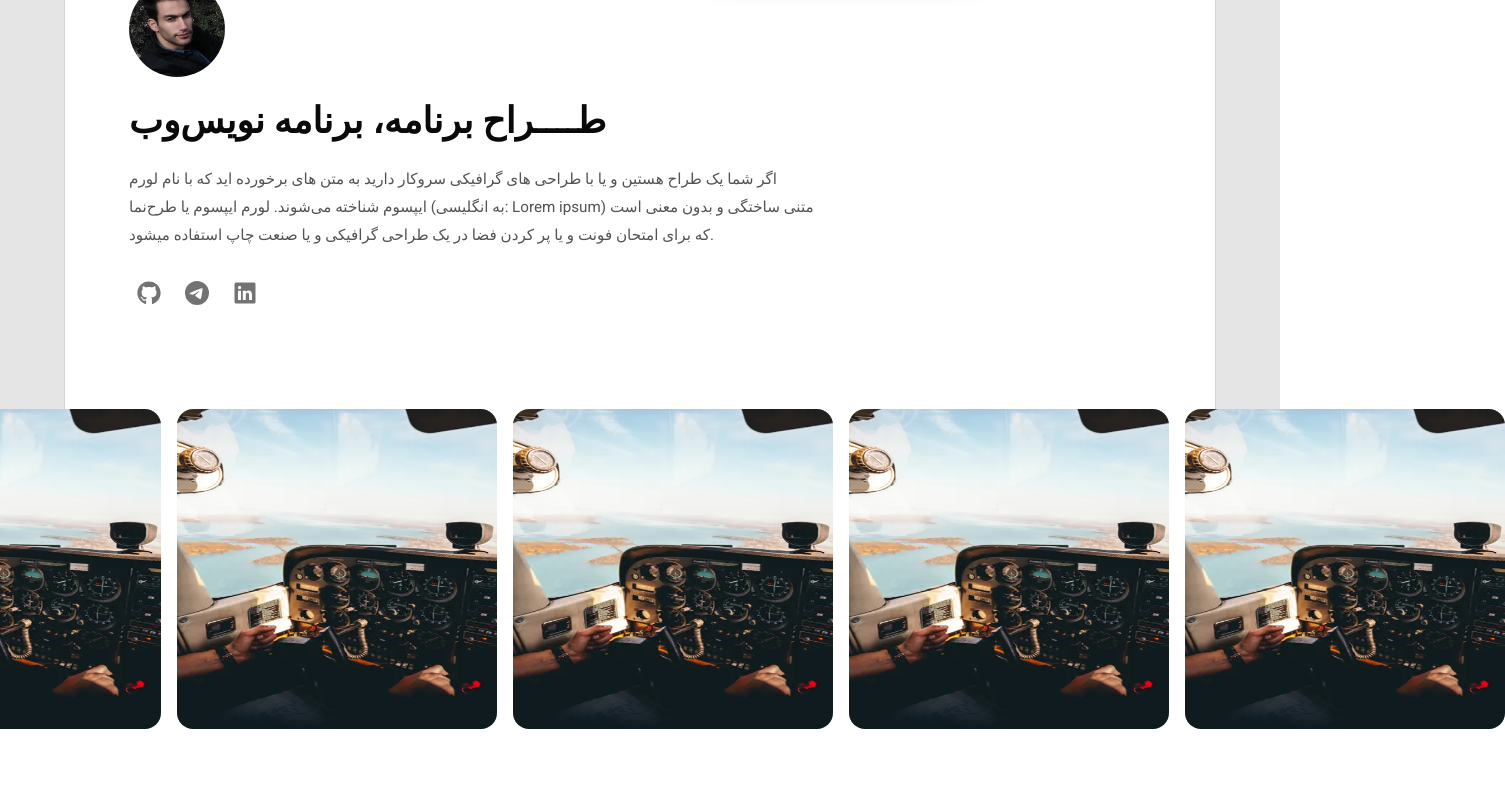
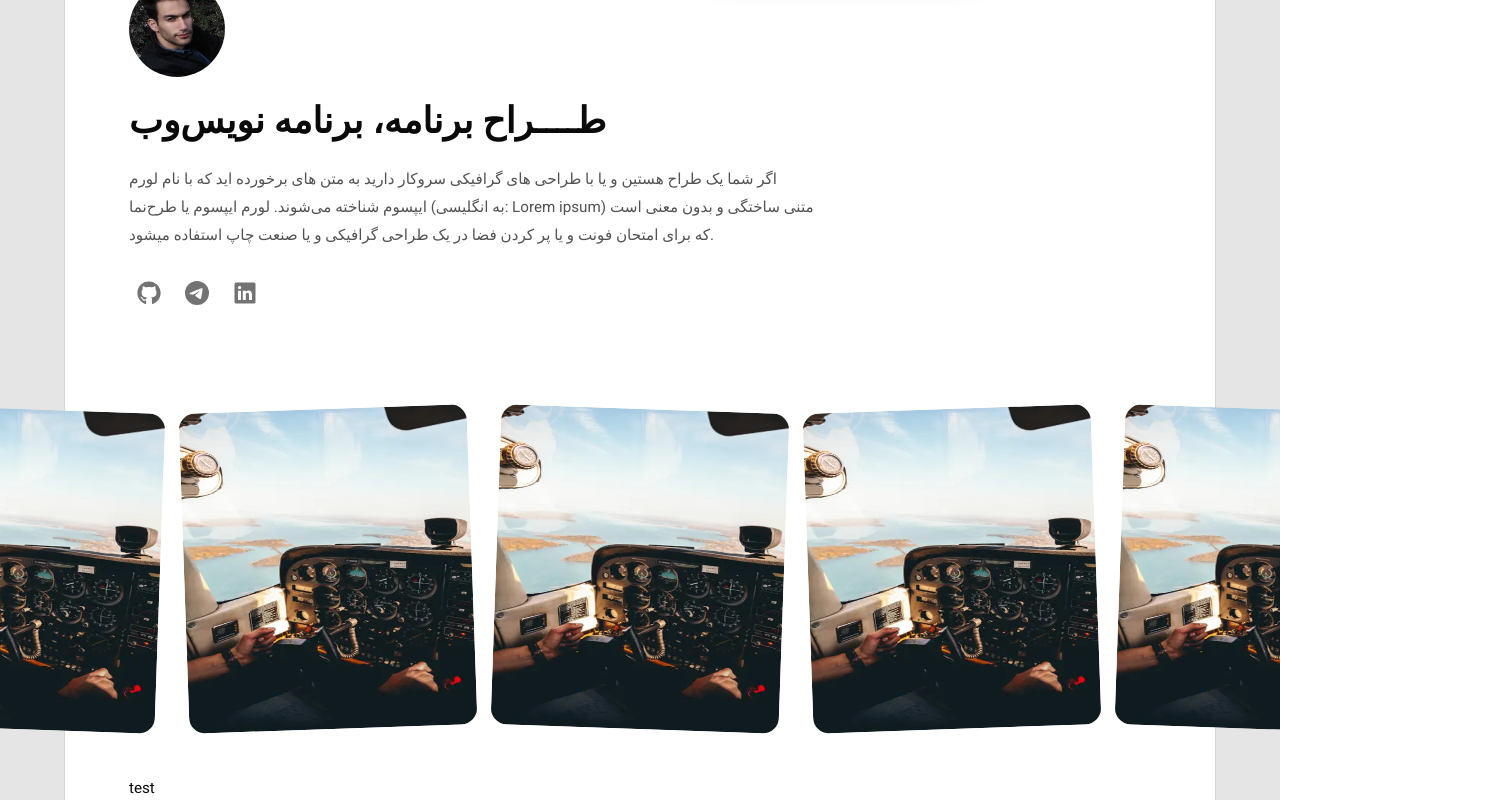
Before and after one commit to HRAWEBDEV/portfolio-ui, a Next.js app: page /en in a window 1280 px wide. Shown: the part 155-955 px from the top of the page, 1505 px wide, since content can reach past the window. Before the commit the page ends 884 px from the top, so only its background shows below. Built offline with nearby package versions, Linux system fonts and the light colour scheme.

Commit message:
update gallery section

```diff
--- a/app/[lang]/(website)/components/Container.tsx
+++ b/app/[lang]/(website)/components/Container.tsx
@@ -2,7 +2,7 @@ import { PropsWithChildren } from 'react';
 
 export default function Container({ children }: PropsWithChildren) {
  return (
-  <div className='md:px-16'>
+  <div className='md:px-16 overflow-x-clip'>
    <div className='px-4 lg:px-8 max-w-[var(--website-container-max-w)] mx-auto bg-background dark:bg-neutral-900 min-h-[100dvh] border-x border-neutral-300 dark:border-neutral-700'>
     {children}
    </div>
--- a/app/[lang]/(website)/components/home/Gallery.tsx
+++ b/app/[lang]/(website)/components/home/Gallery.tsx
@@ -1,16 +1,28 @@
 export default function Gallery() {
  return (
-  <section className='relative'>
-   <div className='absolute -start-[26rem] lg:-start-[18rem] flex gap-4'>
-    {Array.from({ length: 5 }, (_, i) => i).map((i) => (
-     <div key={i} className='shrink-0'>
-      <img
-       src='/images/gallery/image-1.webp'
-       alt='projects-image'
-       className='size-[15rem] lg:size-[20rem] rounded-2xl'
-      />
-     </div>
-    ))}
+  <section className='relative h-[12rem] lg:h-[20rem] mb-12'>
+   <div className='absolute end-0 start-0 flex justify-center gap-6'>
+    {Array.from({ length: 5 }, (_, i) => i).map((i) => {
+     let rotateDirection = 1;
+     if (i === 1 || i === 3) {
+      rotateDirection = -1;
+     }
+     return (
+      <div
+       key={i}
+       className='shrink-0'
+       style={{
+        transform: `rotate(${rotateDirection * 2}deg)`,
+       }}
+      >
+       <img
+        src='/images/gallery/image-1.webp'
+        alt='projects-image'
+        className='aspect-[9/10] h-[12rem] lg:h-[20rem] rounded-2xl'
+       />
+      </div>
+     );
+    })}
    </div>
   </section>
  );
--- a/app/[lang]/(website)/page.tsx
+++ b/app/[lang]/(website)/page.tsx
@@ -6,6 +6,7 @@ export default async function Home() {
   <div>
    <Hero />
    <Gallery />
+   test
   </div>
  );
 }
```
